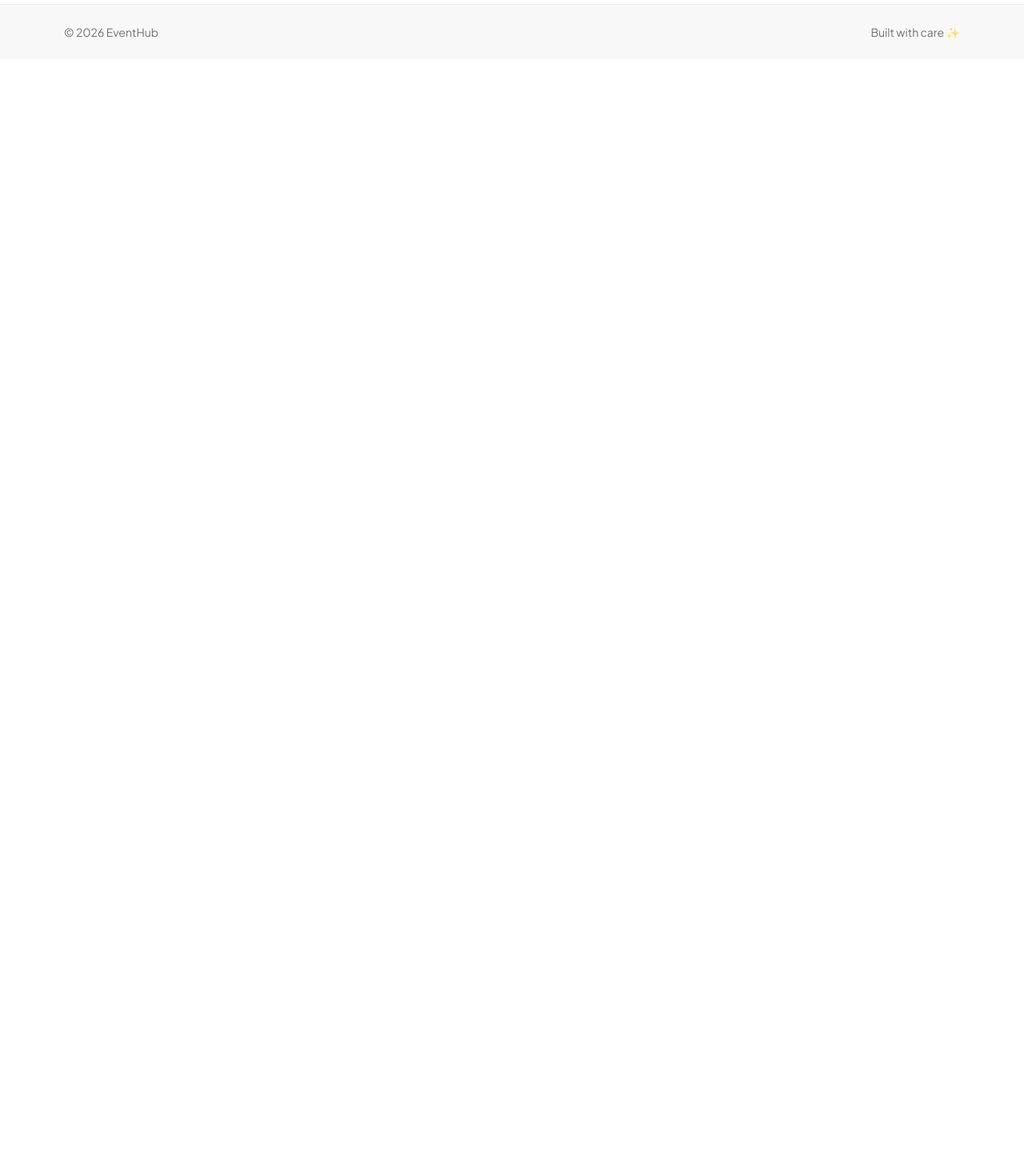
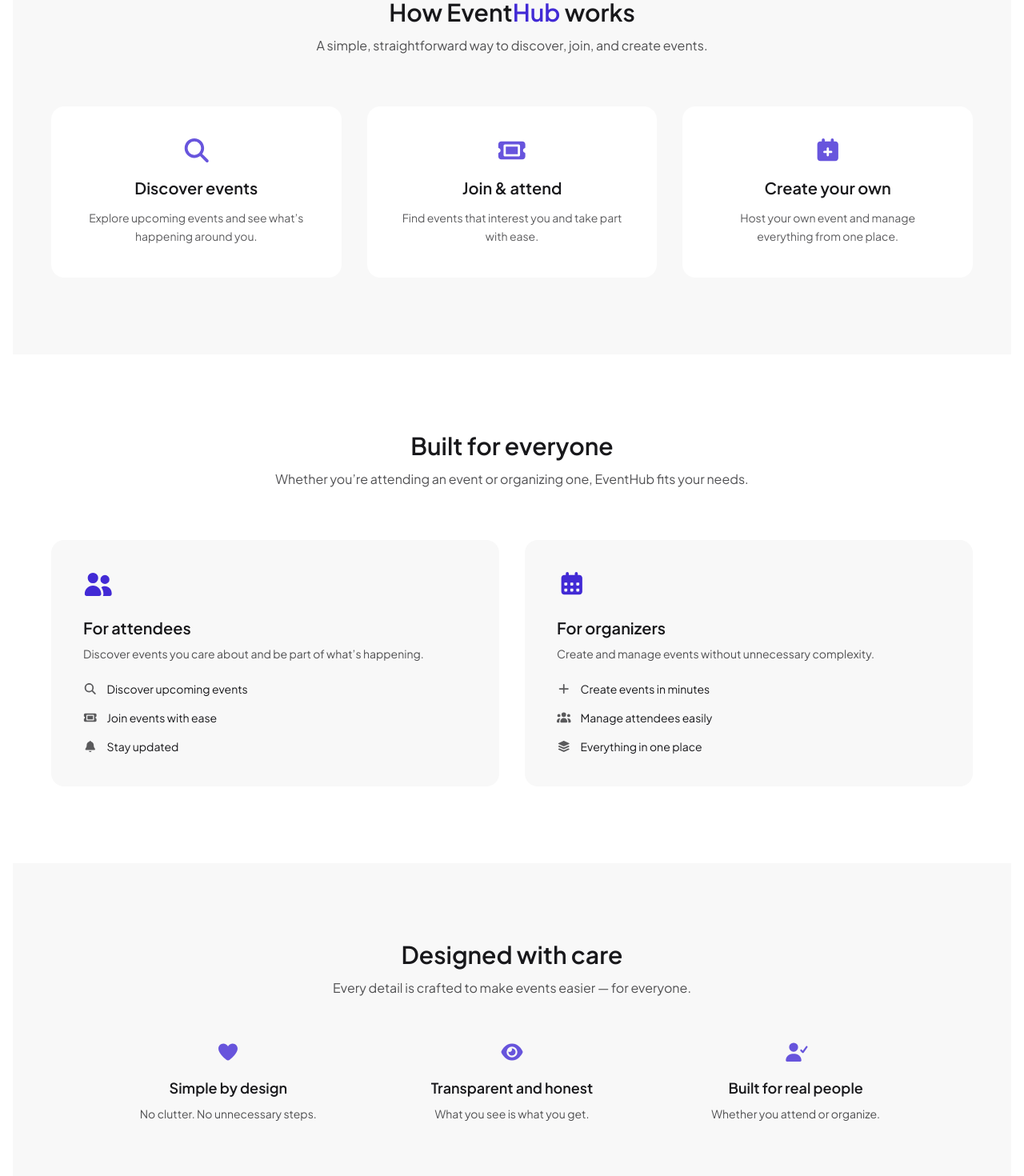
Before and after one commit to herikarajput3/Event-Management-System, a React (Vite) app in the folder client/: page / in a window 1280 px wide. Shown: the part 860-2330 px from the top of the page at 80% size. Before the commit the page ends 934 px from the top, so only its background shows below. Built offline with nearby package versions, Linux system fonts and the light colour scheme.

Commit message:
feat: completed home page

```diff
--- a/client/package.json
+++ b/client/package.json
@@ -10,6 +10,8 @@
     "preview": "vite preview"
   },
   "dependencies": {
+    "@fortawesome/free-solid-svg-icons": "^7.1.0",
+    "@fortawesome/react-fontawesome": "^3.1.1",
     "@tailwindcss/vite": "^4.1.18",
     "axios": "^1.13.2",
     "daisyui": "^5.5.14",
--- /dev/null
+++ b/client/src/components/home/HowItWorksSection.jsx
@@ -0,0 +1,66 @@
+import { FontAwesomeIcon } from "@fortawesome/react-fontawesome";
+import {
+    faMagnifyingGlass,
+    faTicket,
+    faCalendarPlus,
+} from "@fortawesome/free-solid-svg-icons";
+
+export default function HowItWorksSection() {
+    return (
+        <section className="bg-base-200 py-24 px-4 sm:px-6">
+            <div className="max-w-6xl mx-auto text-center">
+                <h2 className="text-2xl sm:text-3xl font-semibold">
+                    How Event<span className="text-primary">Hub</span> works
+                </h2>
+                <p className="mt-3 text-sm sm:text-base opacity-75">
+                    A simple, straightforward way to discover, join, and create events.
+                </p>
+
+
+                <div className="mt-16 grid gap-8 sm:grid-cols-3">
+                    {/* Step 1 */}
+                    <div className="rounded-2xl bg-base-100 p-10">
+                        <FontAwesomeIcon
+                            icon={faMagnifyingGlass}
+                            className="text-3xl text-primary/80"
+                        />
+                        <h3 className="mt-4 text-xl font-semibold">
+                            Discover events
+                        </h3>
+                        <p className="mt-3 text-sm leading-relaxed opacity-70">
+                            Explore upcoming events and see what’s happening around you.
+                        </p>
+                    </div>
+
+                    {/* Step 2 */}
+                    <div className="rounded-2xl bg-base-100 p-10">
+                        <FontAwesomeIcon
+                            icon={faTicket}
+                            className="text-3xl text-primary/80"
+                        />
+                        <h3 className="mt-4 text-xl font-semibold">
+                            Join & attend
+                        </h3>
+                        <p className="mt-3 text-sm leading-relaxed opacity-70">
+                            Find events that interest you and take part with ease.
+                        </p>
+                    </div>
+
+                    {/* Step 3 */}
+                    <div className="rounded-2xl bg-base-100 p-10">
+                        <FontAwesomeIcon
+                            icon={faCalendarPlus}
+                            className="text-3xl text-primary/80"
+                        />
+                        <h3 className="mt-4 text-xl font-semibold">
+                            Create your own
+                        </h3>
+                        <p className="mt-3 text-sm leading-relaxed opacity-70">
+                            Host your own event and manage everything from one place.
+                        </p>
+                    </div>
+                </div>
+            </div>
+        </section>
+    );
+}
--- /dev/null
+++ b/client/src/components/home/TrustSection.jsx
@@ -0,0 +1,64 @@
+import { FontAwesomeIcon } from "@fortawesome/react-fontawesome";
+import {
+    faHeart,
+    faEye,
+    faUserCheck,
+} from "@fortawesome/free-solid-svg-icons";
+
+export default function TrustSection() {
+    return (
+        <section className="bg-base-200 py-24 px-4 sm:px-6">
+            <div className="max-w-5xl mx-auto text-center">
+                <h2 className="text-2xl sm:text-3xl font-semibold">
+                    Designed with care
+                </h2>
+
+                <p className="mt-3 text-sm sm:text-base opacity-75">
+                    Every detail is crafted to make events easier — for everyone.
+                </p>
+
+
+                <div className="mt-14 grid gap-10 sm:grid-cols-3">
+                    <div>
+                        <FontAwesomeIcon
+                            icon={faHeart}
+                            className="text-2xl text-primary/80"
+                        />
+                        <h3 className="mt-4 text-lg font-semibold">
+                            Simple by design
+                        </h3>
+                        <p className="mt-2 text-sm opacity-75">
+                            No clutter. No unnecessary steps.
+                        </p>
+                    </div>
+
+                    <div>
+                        <FontAwesomeIcon
+                            icon={faEye}
+                            className="text-2xl text-primary/80"
+                        />
+                        <h3 className="mt-4 text-lg font-semibold">
+                            Transparent and honest
+                        </h3>
+                        <p className="mt-2 text-sm opacity-75">
+                            What you see is what you get.
+                        </p>
+                    </div>
+
+                    <div>
+                        <FontAwesomeIcon
+                            icon={faUserCheck}
+                            className="text-2xl text-primary/80"
+                        />
+                        <h3 className="mt-4 text-lg font-semibold">
+                            Built for real people
+                        </h3>
+                        <p className="mt-2 text-sm opacity-75">
+                            Whether you attend or organize.
+                        </p>
+                    </div>
+                </div>
+            </div>
+        </section>
+    );
+}
--- /dev/null
+++ b/client/src/components/home/WhoIsItForSection.jsx
@@ -0,0 +1,89 @@
+import { FontAwesomeIcon } from "@fortawesome/react-fontawesome";
+import {
+    faUserGroup,
+    faCalendarDays,
+    faMagnifyingGlass,
+    faTicket,
+    faBell,
+    faPlus,
+    faUsers,
+    faLayerGroup,
+} from "@fortawesome/free-solid-svg-icons";
+
+export default function WhoIsItForSection() {
+    return (
+        <section className="py-24 px-4 sm:px-6 bg-base-100">
+            <div className="max-w-6xl mx-auto text-center">
+                <h2 className="text-2xl sm:text-3xl font-semibold">
+                    Built for everyone
+                </h2>
+                <p className="mt-3 text-sm sm:text-base opacity-75">
+                    Whether you’re attending an event or organizing one, EventHub fits your needs.
+                </p>
+
+
+                <div className="mt-16 grid gap-8 sm:grid-cols-2">
+                    {/* Attendees */}
+                    <div className="rounded-2xl bg-base-200 p-10 text-left">
+                        <FontAwesomeIcon
+                            icon={faUserGroup}
+                            className="text-3xl text-primary mb-6"
+                        />
+
+                        <h3 className="text-xl font-semibold">
+                            For attendees
+                        </h3>
+                        <p className="mt-2 text-sm opacity-75">
+                            Discover events you care about and be part of what’s happening.
+                        </p>
+
+                        <div className="mt-6 space-y-4">
+                            <div className="flex items-center gap-3 text-sm">
+                                <FontAwesomeIcon icon={faMagnifyingGlass} className="opacity-70" />
+                                <span>Discover upcoming events</span>
+                            </div>
+                            <div className="flex items-center gap-3 text-sm">
+                                <FontAwesomeIcon icon={faTicket} className="opacity-70" />
+                                <span>Join events with ease</span>
+                            </div>
+                            <div className="flex items-center gap-3 text-sm">
+                                <FontAwesomeIcon icon={faBell} className="opacity-70" />
+                                <span>Stay updated</span>
+                            </div>
+                        </div>
+                    </div>
+
+                    {/* Organizers */}
+                    <div className="rounded-2xl bg-base-200 p-10 text-left">
+                        <FontAwesomeIcon
+                            icon={faCalendarDays}
+                            className="text-3xl text-primary mb-6"
+                        />
+
+                        <h3 className="text-xl font-semibold">
+                            For organizers
+                        </h3>
+                        <p className="mt-2 text-sm opacity-75">
+                            Create and manage events without unnecessary complexity.
+                        </p>
+
+                        <div className="mt-6 space-y-4">
+                            <div className="flex items-center gap-3 text-sm">
+                                <FontAwesomeIcon icon={faPlus} className="opacity-70" />
+                                <span>Create events in minutes</span>
+                            </div>
+                            <div className="flex items-center gap-3 text-sm">
+                                <FontAwesomeIcon icon={faUsers} className="opacity-70" />
+                                <span>Manage attendees easily</span>
+                            </div>
+                            <div className="flex items-center gap-3 text-sm">
+                                <FontAwesomeIcon icon={faLayerGroup} className="opacity-70" />
+                                <span>Everything in one place</span>
+                            </div>
+                        </div>
+                    </div>
+                </div>
+            </div>
+        </section>
+    );
+}
--- a/client/src/pages/Home.jsx
+++ b/client/src/pages/Home.jsx
@@ -1,10 +1,16 @@
 import HeroSection from '../components/home/HeroSection'
+import HowItWorksSection from '../components/home/HowItWorksSection'
+import TrustSection from '../components/home/TrustSection'
+import WhoIsItForSection from '../components/home/WhoIsItForSection'
 
 const Home = () => {
   return (
     <main>
       <section aria-label="EventHub introduction">
         <HeroSection />
+        <HowItWorksSection />
+        <WhoIsItForSection />
+        <TrustSection />
       </section>
     </main>
 
```
Also changed, not shown: 1 other file (tests, documents, lock files or other folders).
